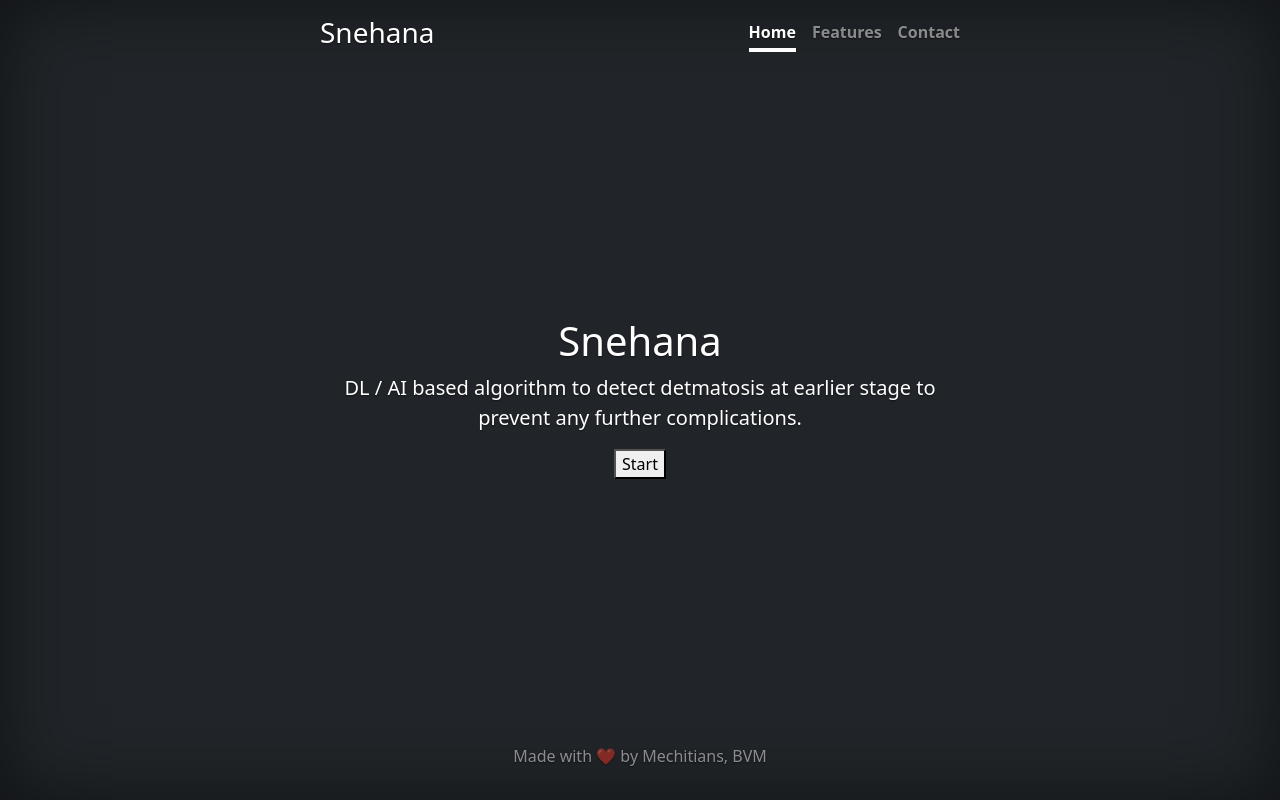
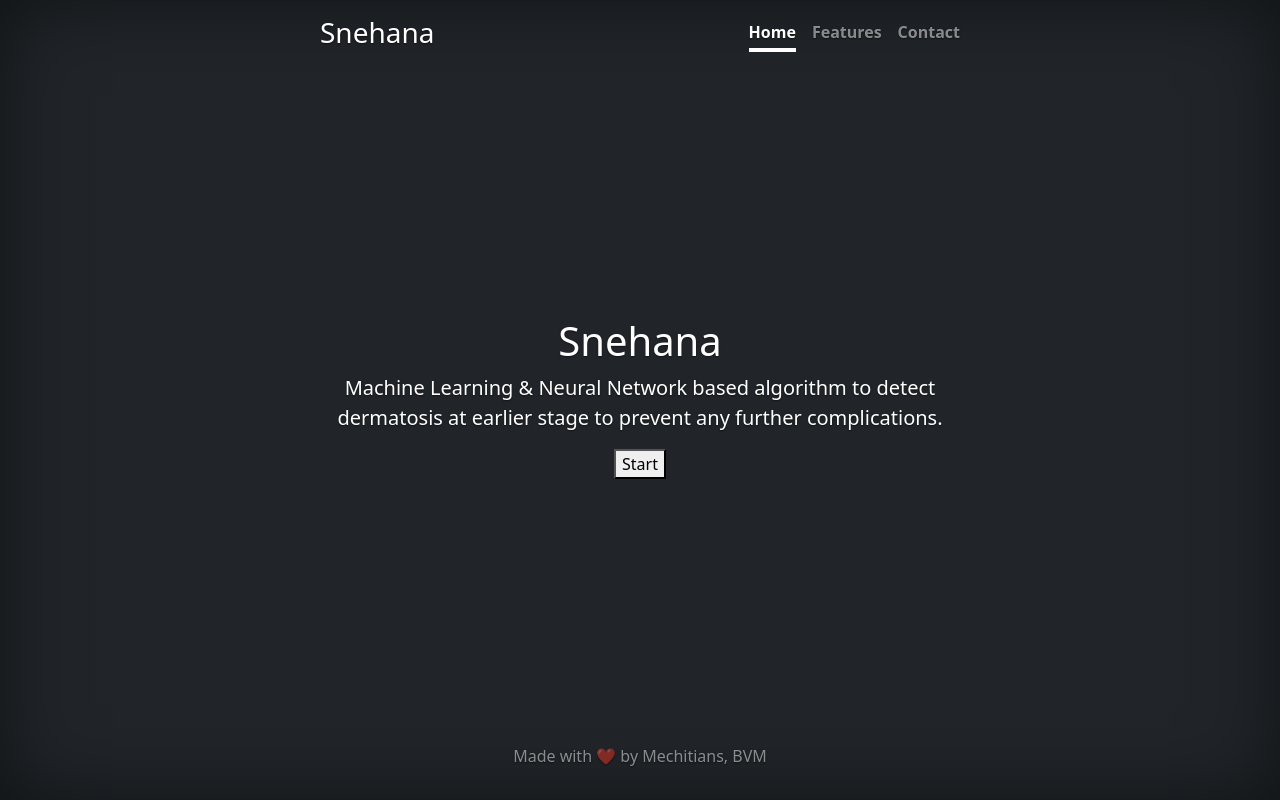
Before and after one commit to keivalya/UNS_39_Mechitians, a plain HTML site: page index.html in a window 1280 px wide. Drawn offline with nearby package versions, Linux system fonts and the light colour scheme.

Commit message:
updated ML NN

```diff
--- a/index.html
+++ b/index.html
@@ -90,7 +90,7 @@
       <main class="px-3">
         <h1>Snehana</h1>
         <p class="lead">
-          DL / AI based algorithm to detect detmatosis at earlier stage to prevent any further complications.
+          Machine Learning & Neural Network based algorithm to detect dermatosis at earlier stage to prevent any further complications.
         </p>
         <p class="lead">
           <!-- <a
```
